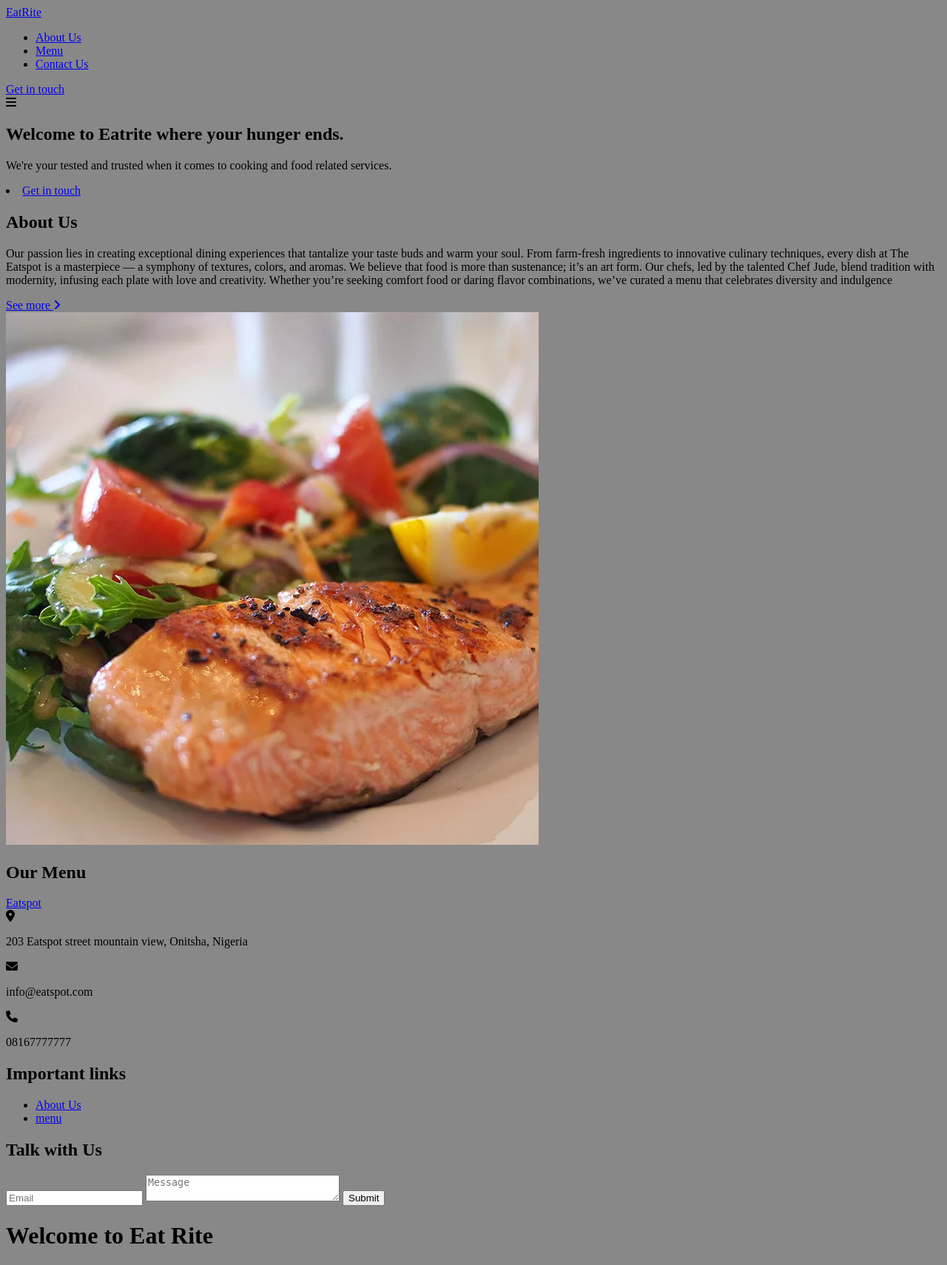
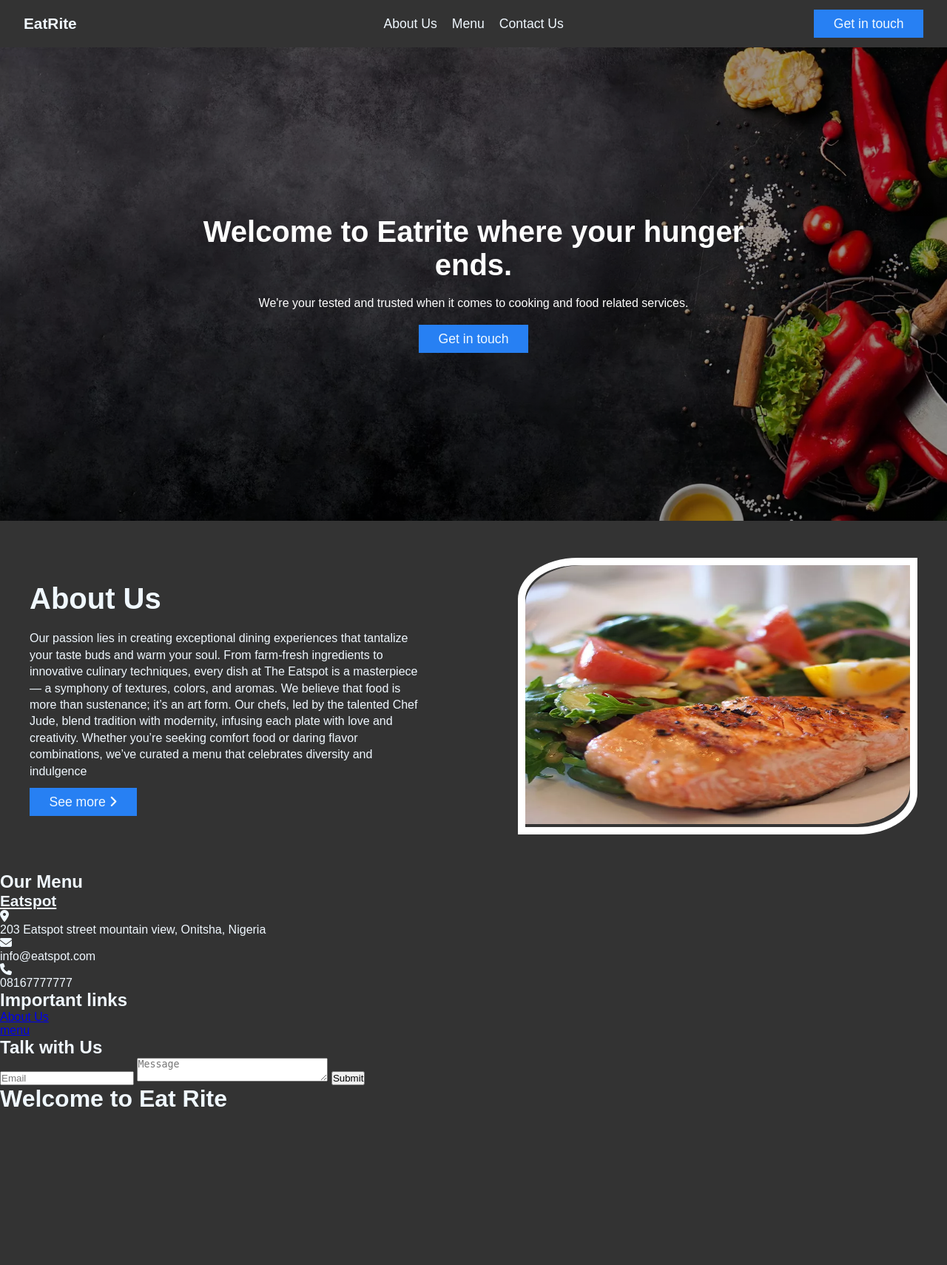
Before and after one commit to Judechuks/eat-rite, a Django app: page / in a window 1280 px wide. Shown: the whole page at 74% size. After the commit the page ends 1496 px from the top, so only its background shows below. Run offline with Django 5.2, Linux system fonts and the light colour scheme; data that the repository does not hold is empty.

Commit message:
stylings for header, hero, and about

```diff
--- a/static/styles.css
+++ b/static/styles.css
@@ -1,3 +1,113 @@
-body{
-  background: #888;
+* {
+  margin: 0;
+  padding: 0;
+  box-sizing: border-box;
 }
+html{
+  scroll-behavior: smooth;
+}
+body {
+  font-family: sans-serif;
+  background-color: #333;
+  color: aliceblue;
+}
+header {
+  display: flex;
+  justify-content: space-between;
+  padding: 0.8rem 2rem;
+  align-items: center;
+}
+.logo {
+  font-size: 1.3em;
+  color: inherit;
+  font-weight: bold;
+}
+header a {
+  text-decoration: none;
+  font-size: 1.1em;
+}
+.cta {
+  text-decoration: none;
+  width: fit-content;
+  padding: 0.5em 1.5em;
+  background-color: rgb(39, 128, 243);
+  color: aliceblue;
+  font-size: 1.1em;
+  transition: 0.8s;
+}
+.cta:hover {
+  background: darkblue;
+}
+.menu {
+  display: flex;
+  align-items: center;
+  justify-content: space-between;
+}
+.menu ul {
+  display: flex;
+  gap: 20px;
+}
+.menu ul a {
+  color: inherit;
+}
+li {
+  list-style-type: none;
+}
+nav {
+  flex-basis: 60%;
+}
+.fa-bars {
+  font-size: 2rem;
+  display: none;
+  cursor: pointer;
+}
+#hero {
+  width: 100%;
+  height: 80vh;
+  background: linear-gradient(rgba(0, 0, 0, 0.4), rgba(0, 0, 0, 0.4)),
+    url(media/hero-bg.webp);
+  background-repeat: no-repeat;
+  background-size: cover;
+  display: flex;
+  justify-content: center;
+  align-items: center;
+}
+#hero div {
+  width: 60%;
+  text-align: center;
+  color: white;
+}
+#hero .cta {
+  display: inline-block;
+  margin-top: 20px;
+}
+#hero h1 {
+  font-size: 2.5rem;
+  margin-bottom: 20px;
+}
+#about {
+  display: flex;
+  justify-content: space-between;
+  align-items: center;
+  padding: 50px 40px;
+}
+#about .div-right {
+  border-radius: 15% 0;
+  border: 10px solid white;
+  flex-basis: 45%;
+}
+#about .div-left {
+  flex-basis: 45%;
+}
+#about img {
+  border-radius: 15% 0;
+  width: 100%;
+  height: 350px;
+}
+#about h1 {
+  font-size: 2.5rem;
+}
+#about p {
+  margin: 20px 0;
+  line-height: 1.4;
+}
```
